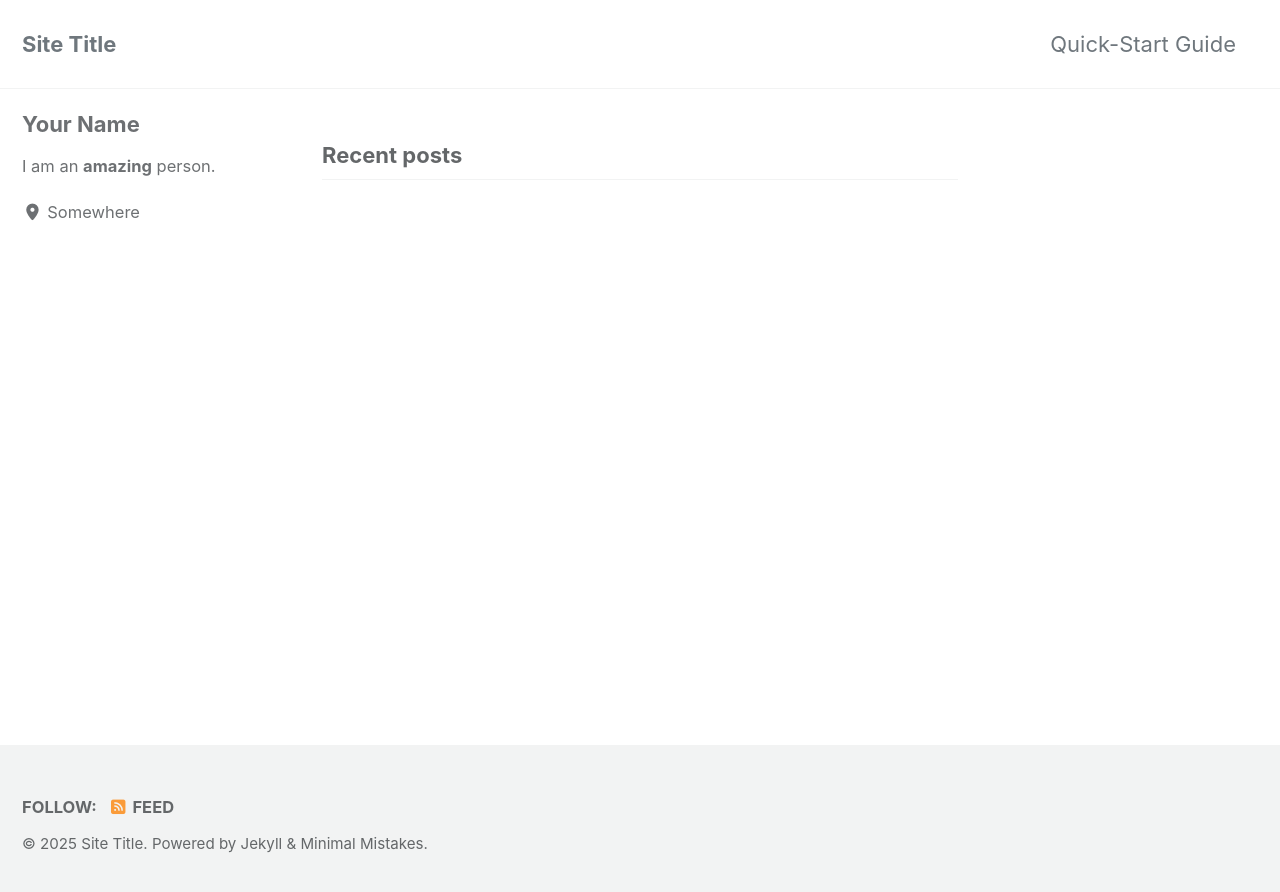
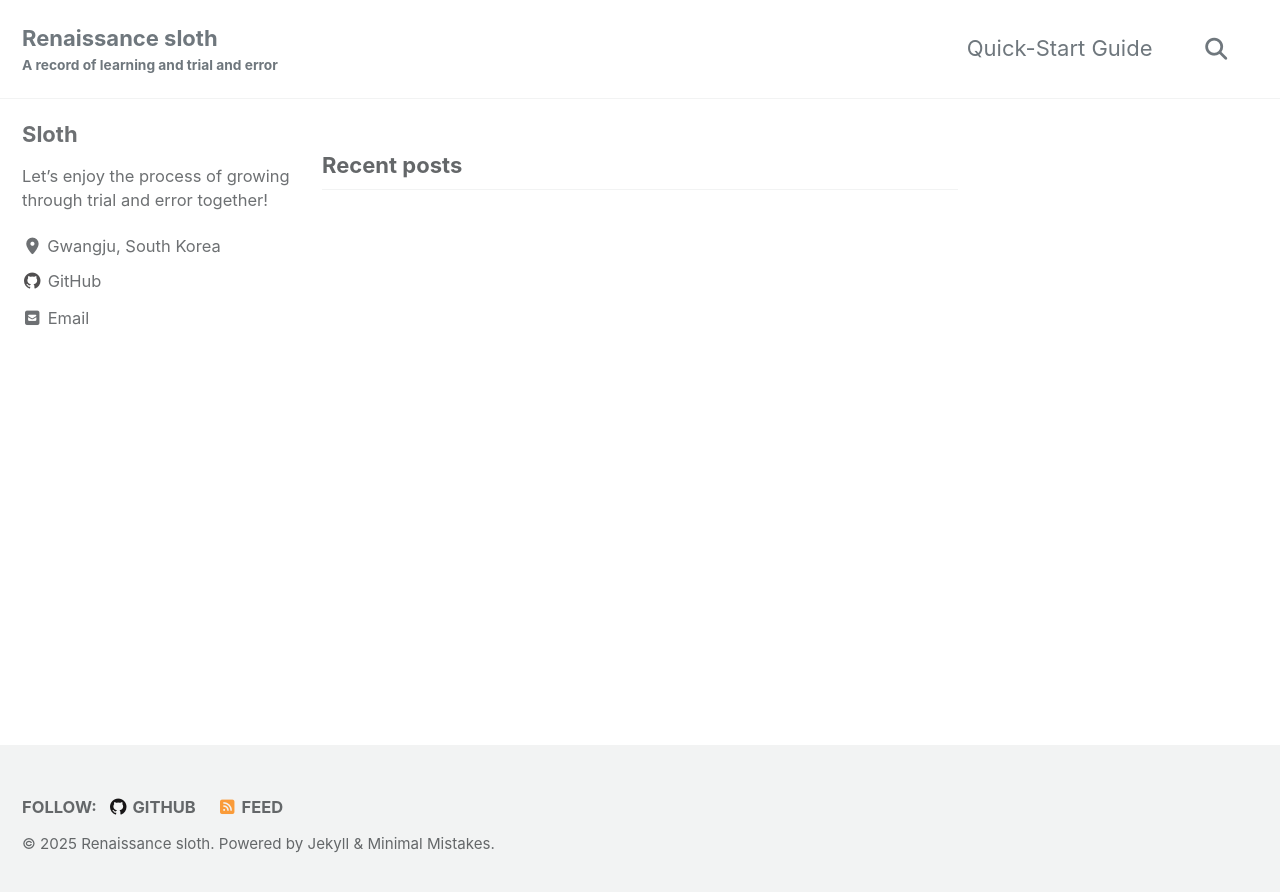
Before and after one commit to renaissance-sloth/renaissance-sloth.github.io, a Jekyll site: the page built from index.html, in a window 1280 px wide. Shown: the top 892 px of the page. Built offline with Jekyll 4.4.1, drawn with Linux system fonts in a browser that asks for light colours; cached includes are drawn as plain includes; the list of posts is cut into pages by our own code.

Commit message:
Feat: Update site configuration and author details

```diff
--- a/_config.yml
+++ b/_config.yml
@@ -15,26 +15,26 @@
 minimal_mistakes_skin    : "default" # "air", "aqua", "contrast", "dark", "dirt", "neon", "mint", "plum", "sunrise"
 
 # Site Settings
-locale                   : "en-US"
+locale                   : "en" #"ko"
 rtl                      : # true, false (default) # turns direction of the page into right to left for RTL languages
-title                    : "Site Title"
+title                    : "Renaissance sloth" # "Site Title"
 title_separator          : "-"
-subtitle                 : # site tagline that appears below site title in masthead
-name                     : "Your Name"
-description              : "An amazing website."
-url                      : # the base hostname & protocol for your site e.g. "https://mmistakes.github.io"
+subtitle                 : "A record of learning and trial and error" # site tagline that appears below site title in masthead
+name                     : "Jeong-gyuKim" #"Your Name"
+description              : "A technology blog focused on development, learning, and personal growth." #"An amazing website."
+url                      : "https://renaissance-sloth.github.io/" # the base hostname & protocol for your site e.g. "https://mmistakes.github.io"
 baseurl                  : # the subpath of your site, e.g. "/blog"
-repository               : # GitHub username/repo-name e.g. "mmistakes/minimal-mistakes"
+repository               : "renaissance-sloth/renaissance-sloth.github.io" # GitHub username/repo-name e.g. "mmistakes/minimal-mistakes"
 teaser                   : # path of fallback teaser image, e.g. "/assets/images/500x300.png"
 logo                     : # path of logo image to display in the masthead, e.g. "/assets/images/88x88.png"
 masthead_title           : # overrides the website title displayed in the masthead, use " " for no title
-breadcrumbs              : # true, false (default)
+breadcrumbs              : ture # true, false (default)
 words_per_minute         : 200
-enable_copy_code_button  : # true, false (default)
+enable_copy_code_button  : true # true, false (default)
 copyright                : # "copyright" name, defaults to site.title
 copyright_url            : # "copyright" URL, defaults to site.url
 comments:
-  provider               : # false (default), "disqus", "discourse", "facebook", "staticman", "staticman_v2", "utterances", "giscus", "custom"
+  provider               : "giscus" # false (default), "disqus", "discourse", "facebook", "staticman", "staticman_v2", "utterances", "giscus", "custom"
   disqus:
     shortname            : # https://help.disqus.com/customer/portal/articles/466208-what-s-a-shortname-
   discourse:
@@ -48,17 +48,17 @@ comments:
     theme                : # "github-light" (default), "github-dark"
     issue_term           : # "pathname" (default)
   giscus:
-    repo_id              : # Shown during giscus setup at https://giscus.app
-    category_name        : # Full text name of the category
-    category_id          : # Shown during giscus setup at https://giscus.app
-    discussion_term      : # "pathname" (default), "url", "title", "og:title"
-    reactions_enabled    : # '1' for enabled (default), '0' for disabled
-    theme                : # "light" (default), "dark", "dark_dimmed", "transparent_dark", "preferred_color_scheme"
-    strict               : # 1 for enabled, 0 for disabled (default)
-    input_position       : # "top", "bottom" # The comment input box will be placed above or below the comments
-    emit_metadata        : # 1 for enabled, 0 for disabled (default) # https://github.com/giscus/giscus/blob/main/ADVANCED-USAGE.md#imetadatamessage
-    lang                 : # "en" (default)
-    lazy                 : # true, false # Loading of the comments will be deferred until the user scrolls near the comments container.
+    repo_id              : R_kgDON5UKHg # Shown during giscus setup at https://giscus.app
+    category_name        : "comment" # Full text name of the category
+    category_id          : "DIC_kwDON5UKHs4CnGzb" # Shown during giscus setup at https://giscus.app
+    discussion_term      : "pathname" # "pathname" (default), "url", "title", "og:title"
+    reactions_enabled    : "0" # '1' for enabled (default), '0' for disabled
+    theme                : "light" # "light" (default), "dark", "dark_dimmed", "transparent_dark", "preferred_color_scheme"
+    strict               : "0" # 1 for enabled, 0 for disabled (default)
+    input_position       : "top" # "top", "bottom" # The comment input box will be placed above or below the comments
+    emit_metadata        : "0" # 1 for enabled, 0 for disabled (default) # https://github.com/giscus/giscus/blob/main/ADVANCED-USAGE.md#imetadatamessage
+    lang                 : "en" # "en" (default)
+    lazy                 : "true" # true, false # Loading of the comments will be deferred until the user scrolls near the comments container.
   staticman:
     branch               : # "master"
     endpoint             : # "https://{your Staticman v3 API}/v3/entry/github/"
@@ -68,11 +68,11 @@ reCaptcha:
 atom_feed:
   path                   : # blank (default) uses feed.xml
   hide                   : # true, false (default)
-search                   : # true, false (default)
+search                   : true # true, false (default)
 search_full_content      : # true, false (default)
 search_provider          : # lunr (default), algolia, google
 lunr:
-  search_within_pages    : # true, false (default)
+  search_within_pages    : true # true, false (default)
 algolia:
   application_id         : # YOUR_APPLICATION_ID
   index_name             : # YOUR_INDEX_NAME
@@ -113,15 +113,15 @@ analytics:
 
 # Site Author
 author:
-  name             : "Your Name"
+  name             : "Sloth"
   avatar           : # path of avatar image, e.g. "/assets/images/bio-photo.jpg"
-  bio              : "I am an **amazing** person."
-  location         : "Somewhere"
-  email            :
+  bio              : "Let's enjoy the process of growing through trial and error together!"
+  location         : "Gwangju, South Korea"
+  email            : "slothrant@gmail.com"
   links:
     - label: "Email"
       icon: "fas fa-fw fa-envelope-square"
-      # url: "mailto:your.name@email.com"
+      # url: "mailto:slothrant@gmail.com"
     - label: "Website"
       icon: "fas fa-fw fa-link"
       # url: "https://your-website.com"
@@ -133,7 +133,7 @@ author:
       # url: "https://facebook.com/"
     - label: "GitHub"
       icon: "fab fa-fw fa-github"
-      # url: "https://github.com/"
+      url: "https://github.com/renaissance-sloth"
     - label: "Instagram"
       icon: "fab fa-fw fa-instagram"
       # url: "https://instagram.com/"
@@ -149,7 +149,7 @@ footer:
       # url:
     - label: "GitHub"
       icon: "fab fa-fw fa-github"
-      # url:
+      url: "https://github.com/renaissance-sloth"
     - label: "GitLab"
       icon: "fab fa-fw fa-gitlab"
       # url:
@@ -306,20 +306,40 @@ tag_archive:
 # - https://jch.penibelst.de/
 compress_html:
   clippings: all
-  ignore:
-    envs: development
-
+  comments: ["<!-- ", " -->"]
+  endings: all
+  blanklines: false
+  # profile: true
+  startings: [html, head, body]
+  # ignore:
+  #   envs: development
 
 # Defaults
 defaults:
+  - scope:
+      path: ""
+    values:
+      language: "en"
+      author_profile: true
+      toc_sticky: true
   # _posts
   - scope:
       path: ""
       type: posts
     values:
       layout: single
-      author_profile: true
       read_time: true
-      comments: # true
+      comments: true
       share: true
       related: true
+      show_date: true
+      toc: true
+      toc_sticky: true
+  - scope:
+      path: "ko"
+    values:
+      language: "ko"
+  - scope:
+      path: "en"
+    values:
+      language: "en"
```
